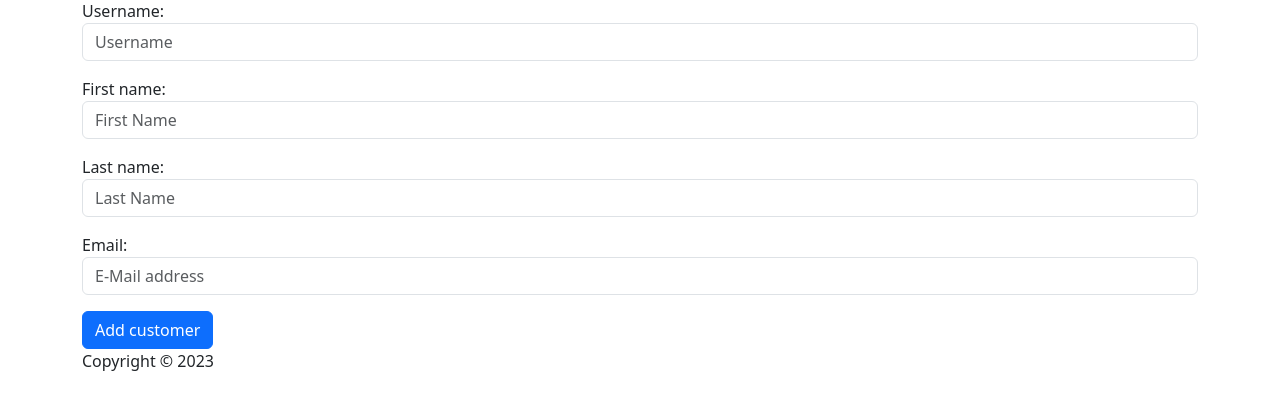
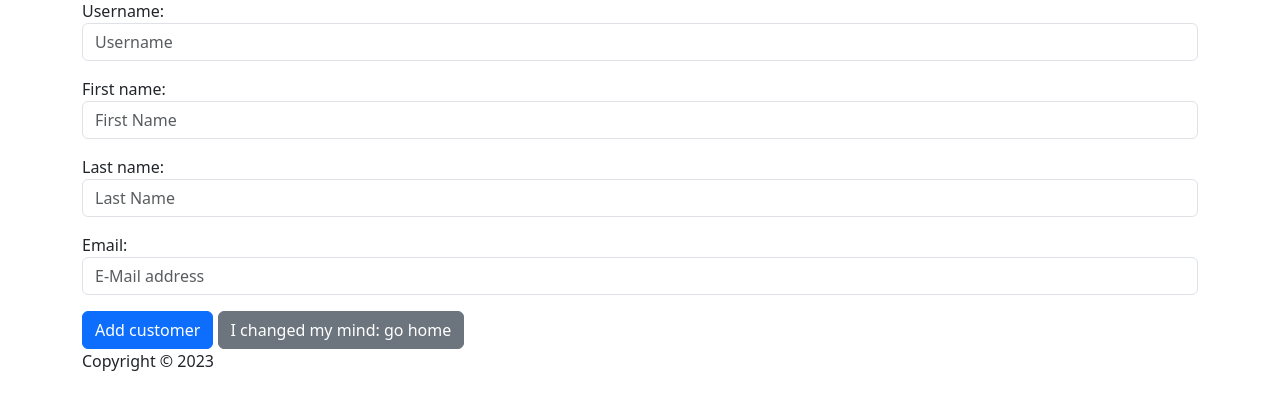
Before and after one commit to dabzse/mini_crm, a Django app: page /add_customer/ in a window 1280 px wide. Shown: the part 113-523 px from the top of the page. Run offline with Django 4.2, Linux system fonts and the light colour scheme; a user stored in the database is signed in; some libraries are stand-ins or nearby versions.

Commit message:
add: missing "go home" button to "add customers" page

```diff
--- a/crm/templates/add_customer.html
+++ b/crm/templates/add_customer.html
@@ -8,6 +8,7 @@
     {% csrf_token %}
     {{ form.as_p }}
     <button class="btn btn-primary" type="submit">Add customer</button>
+    <a href="{% url 'home' %}" class="btn btn-secondary">I changed my mind: go home</a>
 </form>
 
 {% endblock %}
```
